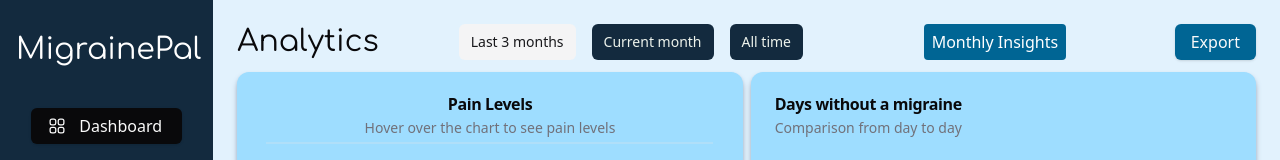
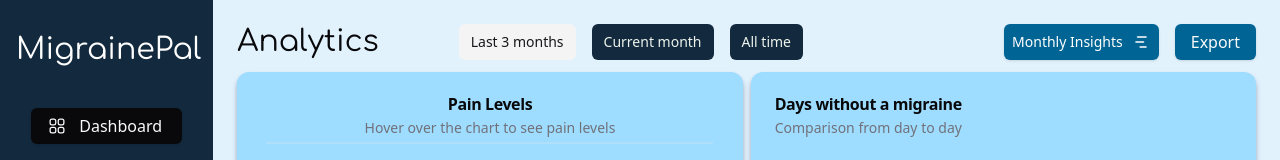
Before and after one commit to kmoze/migraine_pal, a React (Vite) app: page /analytics in a window 1280 px wide. Shown: the top 160 px of the page. Built offline with nearby package versions, Linux system fonts and the light colour scheme; no server answers; the database is empty; what @react-pdf/renderer would draw is missing.

Commit message:
Monthly insights button styling

```diff
--- a/src/components/InsightsSheet.tsx
+++ b/src/components/InsightsSheet.tsx
@@ -6,6 +6,8 @@ import {
   SheetTitle,
   SheetTrigger,
 } from '@/components/ui/sheet';
+import { Button } from './ui/button';
+import { Calendar, ChartNoAxesGantt } from 'lucide-react';
 
 function InsightsSheet({ sorted }) {
   function calculateAveragePain(data, month, year) {
@@ -53,8 +55,11 @@ function InsightsSheet({ sorted }) {
 
   return (
     <Sheet>
-      <SheetTrigger className="bg-card-coolorsSecondary text-white px-2 py-1 rounded-sm">
-        Monthly Insights
+      <SheetTrigger>
+        <Button className="bg-card-coolorsSecondary hover:bg-card-coolorsAccent text-white px-2 py-1">
+          Monthly Insights
+          <ChartNoAxesGantt className="h-5 w-5 ml-2" />
+        </Button>
       </SheetTrigger>
       <SheetContent
         side={'top'}
--- a/src/pages/Analytics.tsx
+++ b/src/pages/Analytics.tsx
@@ -262,8 +262,8 @@ function Analytics({ migraines }: AnalyticsProps) {
   return (
     <>
       <div className="h-full w-full flex flex-col p-6 bg-card-lightMode dark:bg-card-dashboard gap-3">
-        <div className="flex justify-between">
-          <div className="flex space-x-20">
+        <div className="flex justify-between items-center">
+          <div className="flex space-x-20 items-center">
             <h2 className="text-3xl font-custom mr-0">Analytics</h2>
             <ToggleGroupButtons
               allMigraines={() =>
@@ -287,6 +287,7 @@ function Analytics({ migraines }: AnalyticsProps) {
               }
             />
           </div>
+          <div className="flex items-center space-x-4">
             <InsightsSheet sorted={sortedMigraines} />
             <Popover>
               <PopoverTrigger asChild>
@@ -301,8 +302,8 @@ function Analytics({ migraines }: AnalyticsProps) {
                       Download your migraine report
                     </h4>
                     <p className="text-sm text-muted-foreground">
-                    Handy if you want to share your migraine logs with a health
-                    provider or for your own records.
+                      Handy if you want to share your migraine logs with a
+                      health provider or for your own records.
                     </p>
                   </div>
                   <div className="justify-center flex">
@@ -321,11 +322,7 @@ function Analytics({ migraines }: AnalyticsProps) {
                       }
                       fileName="report.pdf"
                     >
-                    {/* Not sure what these errors are but it works... */}
                       {({ loading }: { loading: boolean }) => (
-                      // <button className="p-3 bg-card-coolorsPrimary hover:bg-card-darkModePrimary transition-colors duration-300 ease-in-out text-white dark:bg-card-coolorsSecondary dark:hover:bg-card-coolorsAccent rounded-md mt-4 w-52">
-                      //   Download PDF
-                      // </button>
                         <Button className="relative text-lg bg-card-coolorsSecondary hover:bg-card-coolorsAccent dark:text-white dark:text-card-lightMode px-16 py-5 mt-5 group">
                           Download PDF
                           <span className="absolute right-3 top-3 transform -translate-y-1/4 transition-transform duration-500 ease-in-out group-hover:translate-y-0">
@@ -338,6 +335,7 @@ function Analytics({ migraines }: AnalyticsProps) {
                 </div>
               </PopoverContent>
             </Popover>
+          </div>
         </div>
         <div className="flex gap-2">
           <Card className="flex flex-col w-1/2 shadow-md shadow-slate-400 bg-card-lightModeOther dark:shadow-md dark:shadow-slate-950 dark:bg-card-darkModePrimary border-none">
```
Lines whose indentation alone changed are shown as unchanged.
